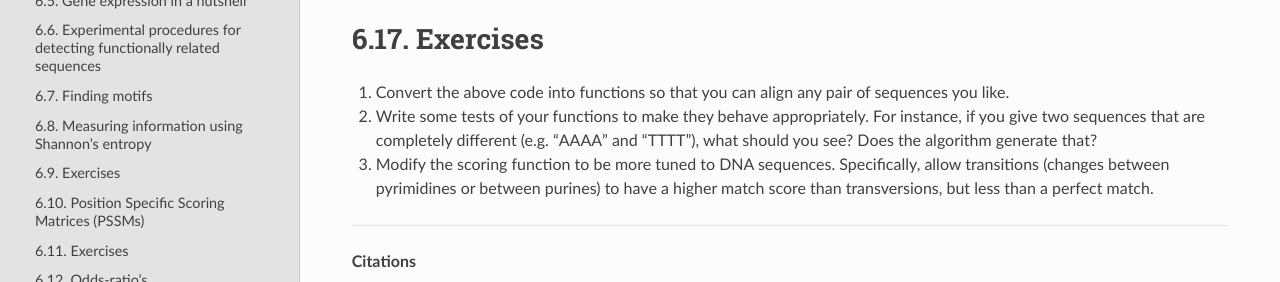
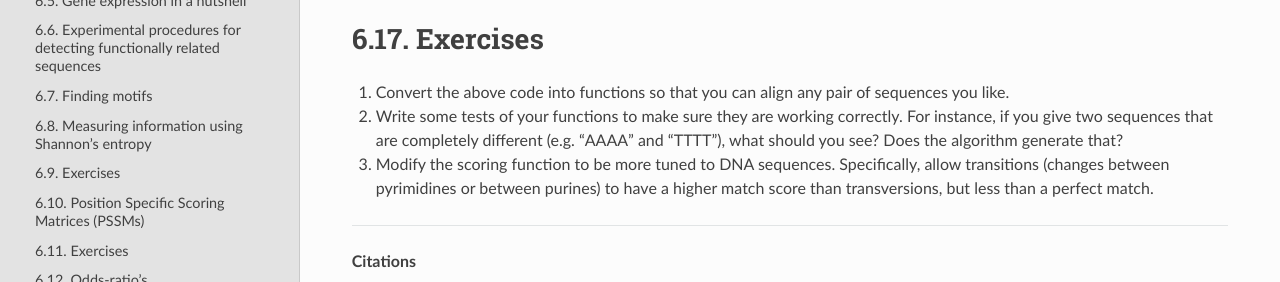
Before and after one commit to GavinHuttley/tib, a Sphinx documentation site: the page built from source/seqcomp/pairwise_alignment.rst, in a window 1280 px wide and 900 px high, scrolled down 7504 px, cut to the strip 322-604 px from the top of the window. Built offline with Sphinx 7.4.7 and the Read the Docs theme 2.0.0, drawn with Linux system fonts in a browser that asks for light colours; cross-references to code outside the pages are shown as plain code.

Commit message:
fixed an exercise

```diff
--- a/source/seqcomp/pairwise_alignment.rst
+++ b/source/seqcomp/pairwise_alignment.rst
@@ -358,7 +358,7 @@ Exercises
 
 #. Convert the above code into functions so that you can align any pair of sequences you like.
 
-#. Write some tests of your functions to make they behave appropriately. For instance, if you give two sequences that are completely different (e.g. "AAAA" and "TTTT"), what should you see? Does the algorithm generate that?
+#. Write some tests of your functions to make sure they are working correctly. For instance, if you give two sequences that are completely different (e.g. "AAAA" and "TTTT"), what should you see? Does the algorithm generate that?
 
 #. Modify the scoring function to be more tuned to DNA sequences. Specifically, allow transitions (changes between pyrimidines or between purines) to have a higher match score than transversions, but less than a perfect match.
 
```
